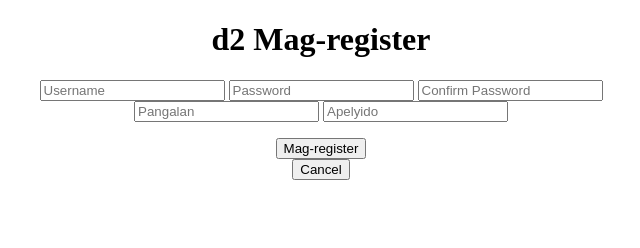
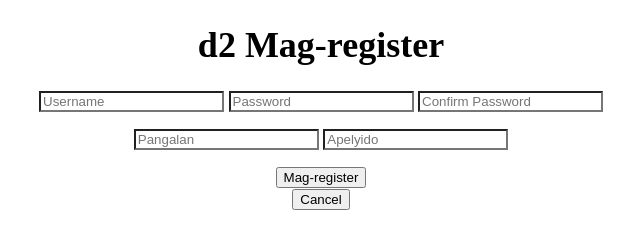
Before and after one commit to Alexiszxc22/ITPC3_Prelim_Exam, a plain HTML site: page register.html in a window 1280 px wide. Shown: the whole page, without its empty margins (319-959 px from the left). Drawn offline with Linux system fonts and the light colour scheme.

Commit message:
Seventh Commit

```diff
--- a/register.html
+++ b/register.html
@@ -4,20 +4,42 @@
 <head>
     <title>Registration</title>
 </head>
+<style>
+    #divContainer {
+        text-align: center;
+    }
+/* Class */
+    .redText {
+        color: red;
+        background-color: white;
+
+    }
+/* same tag element */
+    .redText:hover {
+       color: blue;
+       background-color: greenyellow;
+    }
+/* Event */
+    div {
+        margin-bottom: 1rem;
+        font-size: large;
+    }
+
+</style>
 
 <body>
-    <div style="text-align: center;">
+    <div id="divContainer">
         <h1>d2 Mag-register</h1>
          </div>
 
             <div style="text-align: center;">
-                <input type="text" placeholder="Username">
-                <input type="password" placeholder="Password">
-                <input type="password" placeholder="Confirm Password">
+                <input type="text" placeholder="Username" class="redText">
+                <input type="password" placeholder="Password" class="redText">
+                <input type="password" placeholder="Confirm Password" class="redText">
             </div>
             <div style="text-align: center;">
-                <input type="text" placeholder="Pangalan">
-                <input type="text" placeholder="Apelyido">
+                <input type="text" placeholder="Pangalan" class="redText">
+                <input type="text" placeholder="Apelyido" class="redText">
             </div>
 
 
```
